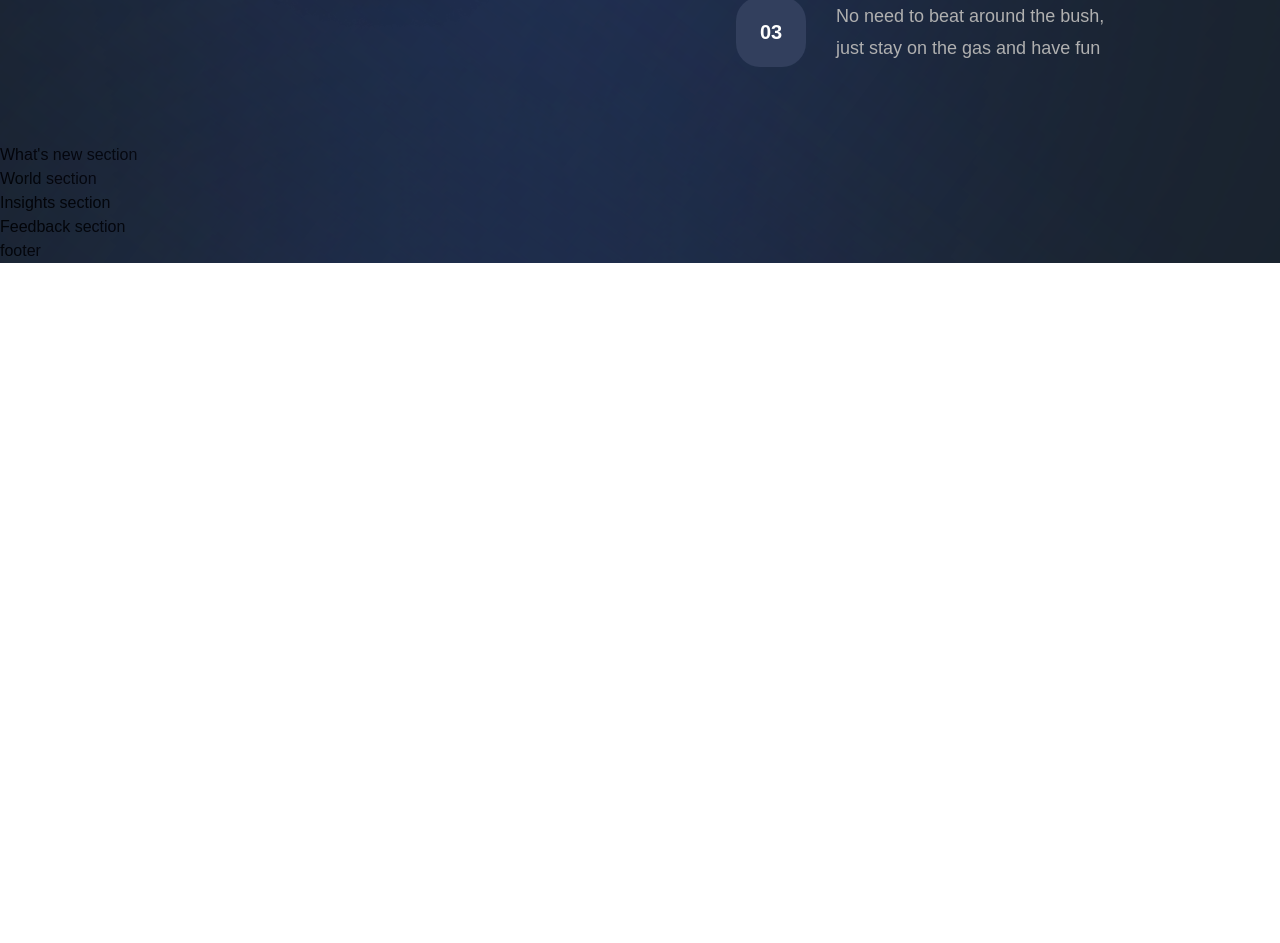
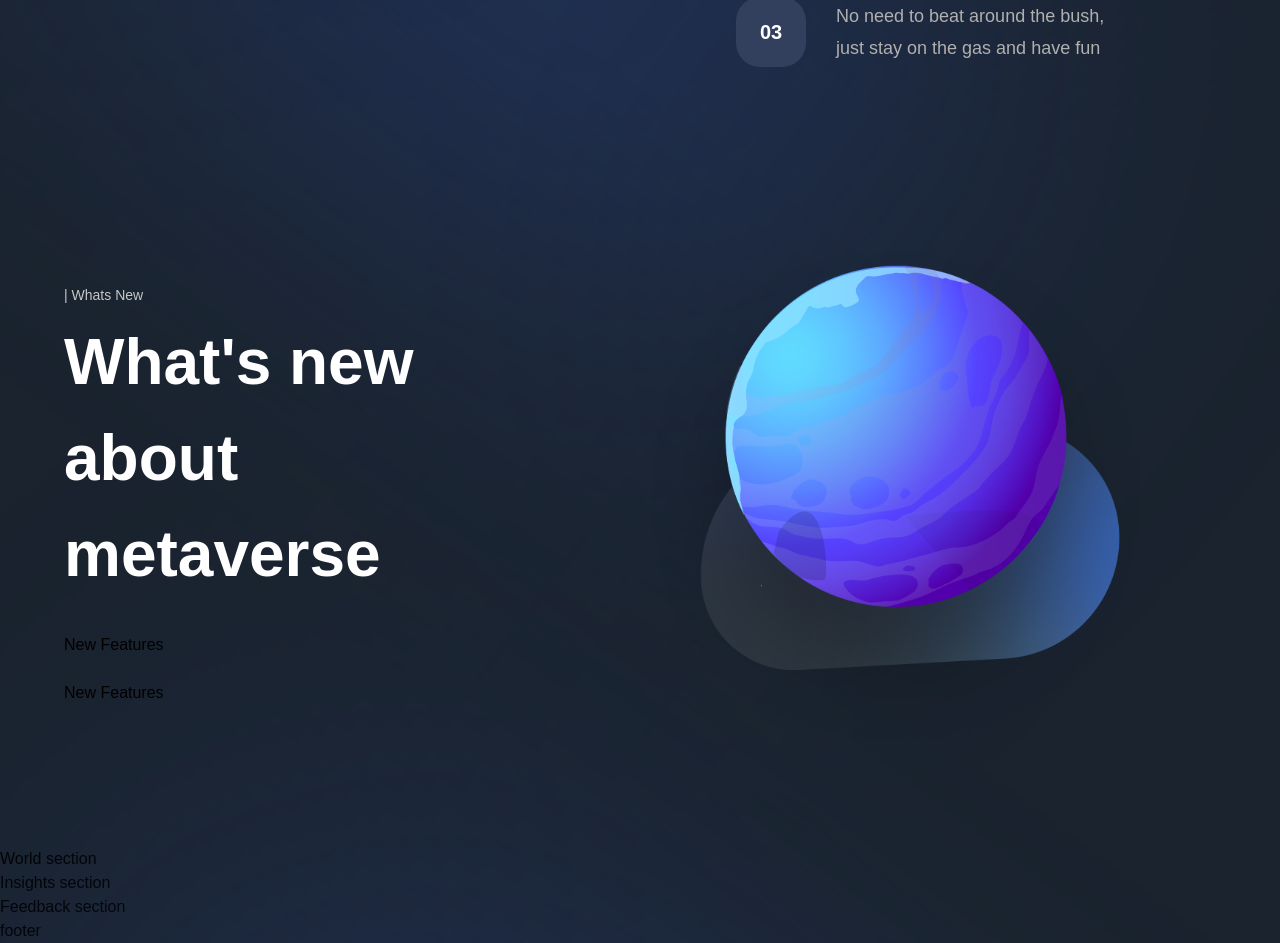
Before and after one commit to MuursaleenBats/metaverse_ui, a Next.js app: page / in a window 1280 px wide. Shown: the part 3281-4224 px from the top of the page. Before the commit the page ends 3544 px from the top, so only its background shows below. Built offline with nearby package versions, Linux system fonts and the light colour scheme; a web font is replaced by a local one.

Commit message:
Image added

```diff
--- a/sections/WhatsNew.jsx
+++ b/sections/WhatsNew.jsx
@@ -1,8 +1,51 @@
 'use client';
 
+import { motion } from "framer-motion";
+import styles from '../styles';
+import {staggerContainer, fadeIn, planetVariants} from '../utils/motion';
+import {NewFeatures, TitleText, TypingText } from "../components";
+import { mewFeatures, newFeatures } from "../constants";
+
 const WhatsNew = () => (
-  <section>
-    What's new section
+  <section className={`${styles.paddings} relative z-10`}>
+    <motion.div
+      variants={staggerContainer}
+      initial="hidden"
+      whileInView='show'
+      viewport={{once: false, amount:0.25}}
+      className={`${styles.innerWidth} mx-auto flex lg:flex-row flex-col gap-8`}
+    >
+      <motion.div
+        variants={fadeIn('left', 'tween', 0.2, 1)}
+        className="flex-[0.75] flex flex-col justify-center"
+      >
+        <TypingText
+          title='| Whats New'
+        />
+        <TitleText
+          title={<>What's new about metaverse</>}
+        />
+        <div
+        className="mt-[31px] flex flex-col max-w-[370px] gap-[24px]"
+      >
+        {newFeatures.map((feature, index) => (
+          <NewFeatures
+
+          />
+        ))}
+      </div>
+      </motion.div>
+      <motion.div
+        variants={planetVariants('right')}
+        className={`${styles.flexCenter} flex-1`}
+      >
+        <img
+          src="/whats-new.png"
+          alt="Whats New"
+          className="w-[90%] h-[90%] object-contain"
+        />
+      </motion.div>
+    </motion.div>
   </section>
 );
 
```
